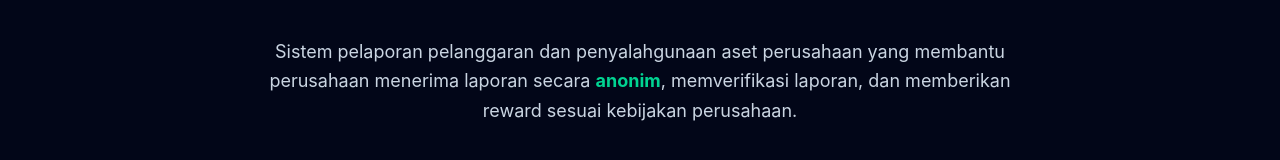
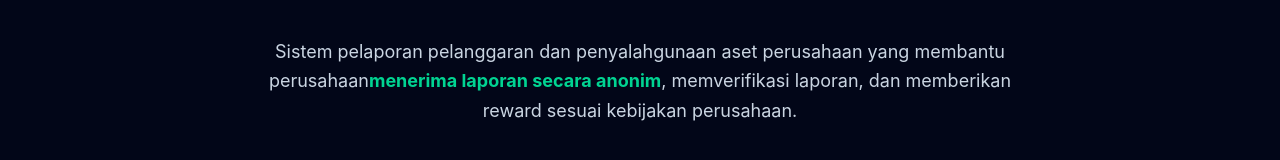
Before and after one commit to susidewiyuliyanti/integritas360, a React (Vite) app: page / in a window 1280 px wide. Shown: the part 483-643 px from the top of the page. Built offline with nearby package versions, Linux system fonts and the light colour scheme; no server answers.

Commit message:
Keep split landing-page phrase together for accurate translation

```diff
--- a/src/pages/LandingPage.tsx
+++ b/src/pages/LandingPage.tsx
@@ -55,7 +55,7 @@ export const LandingPage: React.FC = () => {
 
             <p className="text-base sm:text-lg text-slate-300 leading-relaxed">
               Sistem pelaporan pelanggaran dan penyalahgunaan aset perusahaan yang membantu perusahaan
-              menerima laporan secara <span className="text-emerald-400 font-bold">anonim</span>,
+              <span className="text-emerald-400 font-bold">menerima laporan secara anonim</span>,
               memverifikasi laporan, dan memberikan reward sesuai kebijakan perusahaan.
             </p>
 
```
